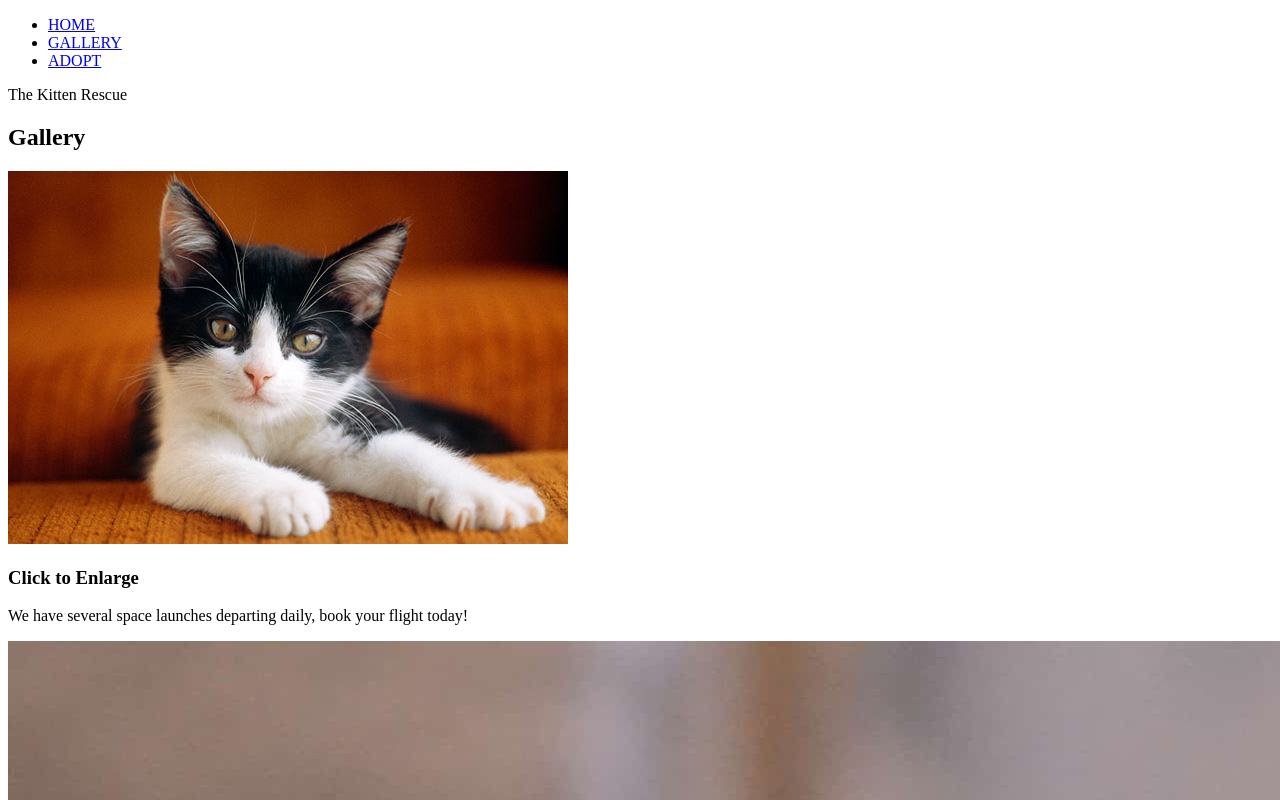
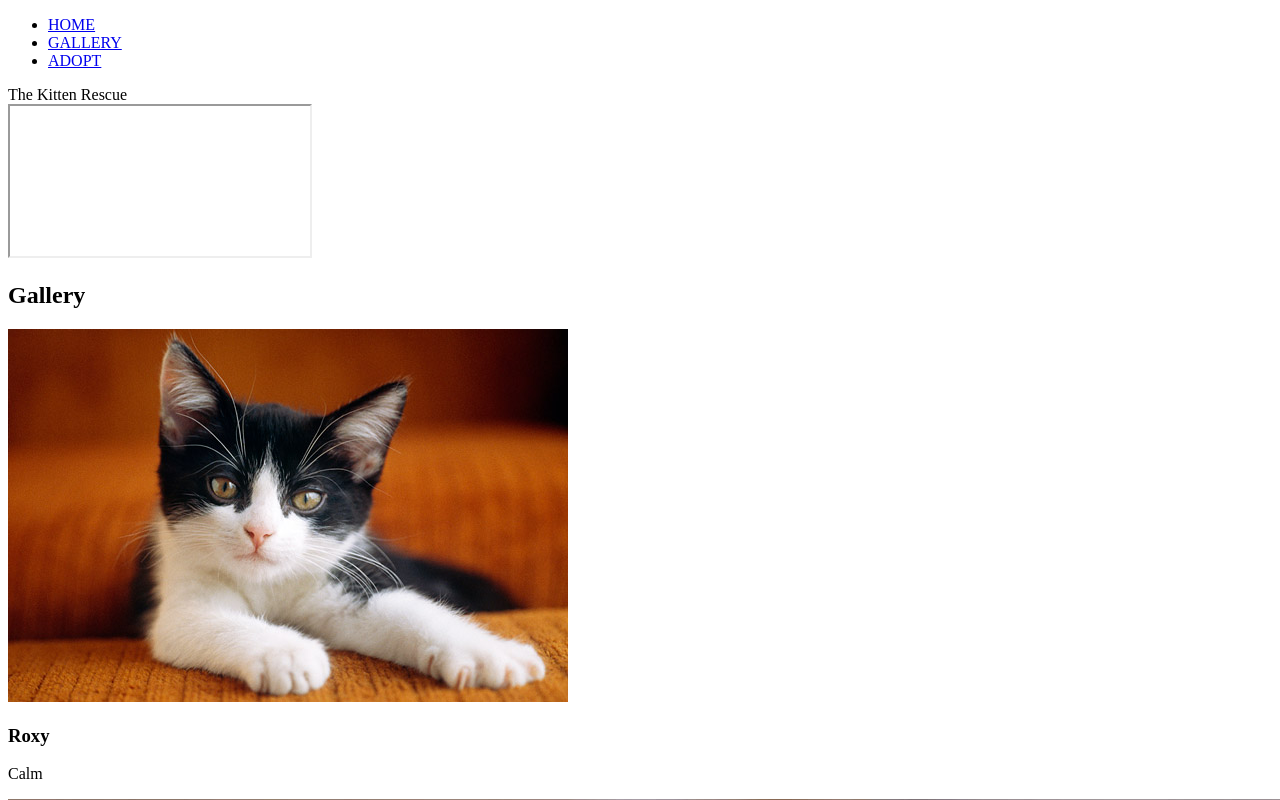
Before and after one commit to brandinhisaw/HTML-and-CSS-Projects, a plain HTML site: page One-Page Website/one_page_website.html in a window 1280 px wide. Shown: the top 800 px of the page. Drawn offline with Linux system fonts and the light colour scheme.

Commit message:
Update one_page_website.html
Update picture captions with kitten names and description. Add placeholder for adoption video.

```diff
--- a/One-Page Website/one_page_website.html
+++ b/One-Page Website/one_page_website.html
@@ -26,6 +26,7 @@
 				<div>
 					<span>The Kitten Rescue</span>
 				</div>
+				<iframe src="" title="Adoption Highlights"></iframe>
 			</div>
 		</div>
 		<!-- END HOME -->
@@ -39,10 +40,10 @@
 					<!-- PHOTO-CONTAINER 1 -->
 					<div>
 						<div>
-							<img src="./images/thumb/thumbnail_1.jpg" alt="Rocket rising through clouds.">
+							<img src="./images/thumb/thumbnail_1.jpg" alt="Roxy">
 							<div>
-								<h3>Click to Enlarge</h3>
-								<p>We have several space launches departing daily, book your flight today!</p>
+								<h3>Roxy</h3>
+								<p>Calm</p>
 							</div>
 						</div>
 					</div>
@@ -53,8 +54,8 @@
 						<div>
 							<img src="./images/thumb/thumbnail_2.jpg" alt="Space shuttle exiting orbit.">
 							<div>
-								<h3>Click to Enlarge</h3>
-								<p>We have several space launches departing daily, book your flight today!</p>
+								<h3>Oscar</h3>
+								<p>Playful</p>
 							</div>
 						</div>
 					</div>
@@ -65,8 +66,8 @@
 						<div>
 							<img src="./images/thumb/thumbnail_3.jpg" alt="International Space Station.">
 							<div>
-								<h3>Click to Enlarge</h3>
-								<p>We have several space launches departing daily, book your flight today!</p>
+								<h3>Oliver</h3>
+								<p>Adventurous</p>
 							</div>
 						</div>
 					</div>
@@ -75,10 +76,10 @@
 					<!-- PHOTO-CONTAINER 4 -->
 					<div>
 						<div>
-							<img src="./images/thumb/thumbnail_4.jpg" alt="Photo of Earth from space.">
+							<img src="./images/thumb/thumbnail_4.jpeg" alt="Photo of Earth from space.">
 							<div>
-								<h3>Click to Enlarge</h3>
-								<p>We have several space launches departing daily, book your flight today!</p>
+								<h3>Sophia</h3>
+								<p>Playful<p>
 							</div>
 						</div>
 					</div>
@@ -89,8 +90,8 @@
 						<div>
 							<img src="./images/thumb/thumbnail_5.jpg" alt="Recreation of satellite orbits.">
 							<div>
-								<h3>Click to Enlarge</h3>
-								<p>We have several space launches departing daily, book your flight today!</p>
+								<h3>Lola</h3>
+								<p>Rambunctious</p>
 							</div>
 						</div>
 					</div>
@@ -101,8 +102,8 @@
 						<div>
 							<img src="./images/thumb/thumbnail_6.jpg" alt="Photo of the Sun/a star.">
 							<div>
-								<h3>Click to Enlarge</h3>
-								<p>We have several space launches departing daily, book your flight today!</p>
+								<h3>Roscoe</h3>
+								<p>Playful</p>
 							</div>
 						</div>
 					</div>
@@ -113,8 +114,8 @@
 						<div>
 							<img src="./images/thumb/thumbnail_7.jpg" alt="Shuttle launch platform.">
 							<div>
-								<h3>Click to Enlarge</h3>
-								<p>We have several space launches departing daily, book your flight today!</p>
+								<h3>Nigel</h3>
+								<p>Calm</p>
 							</div>
 						</div>
 					</div>
@@ -125,8 +126,8 @@
 						<div>
 							<img src="./images/thumb/thumbnail_8.jpg" alt="Stylized photo of Earth from space.">
 							<div>
-								<h3>Click to Enlarge</h3>
-								<p>We have several space launches departing daily, book your flight today!</p>
+								<h3>Terra</h3>
+								<p>Rambunctious</p>
 							</div>
 						</div>
 					</div>
@@ -137,8 +138,8 @@
 						<div>
 							<img src="./images/thumb/thumbnail_9.jpg" alt="Nebula/galaxy photo.">
 							<div>
-								<h3>Click to Enlarge</h3>
-								<p>We have several space launches departing daily, book your flight today!</p>
+								<h3>Georgi</h3>
+								<p>Calm</p>
 							</div>
 						</div>
 					</div>
@@ -153,10 +154,10 @@
 		<section>
 			<div id="contact">
 				<div>
-					<h1>Reservations</h1>
+					<h1>Adopt</h1>
 					<div>
-						<h2><span>Your adventure is just around the moon.</span>
-							<br />Reserve your flight today!
+						<h2><span>Your new little companion is just a few clicks away!</span>
+							<br />Reach out to discuss adoption proceedings.
 						</h2>
 						<p>
 							Please provide us with your basic contact information.
@@ -183,7 +184,7 @@
 
 		<!-- FOOTER -->
 		<div>
-			www.thespacestation.space &nbsp;|&nbsp; &copy; 2016
+			www.thekittenrescue.adopt &nbsp;|&nbsp; &copy; 2020
 		</div>
 		<!-- END FOOTER -->
 
```
